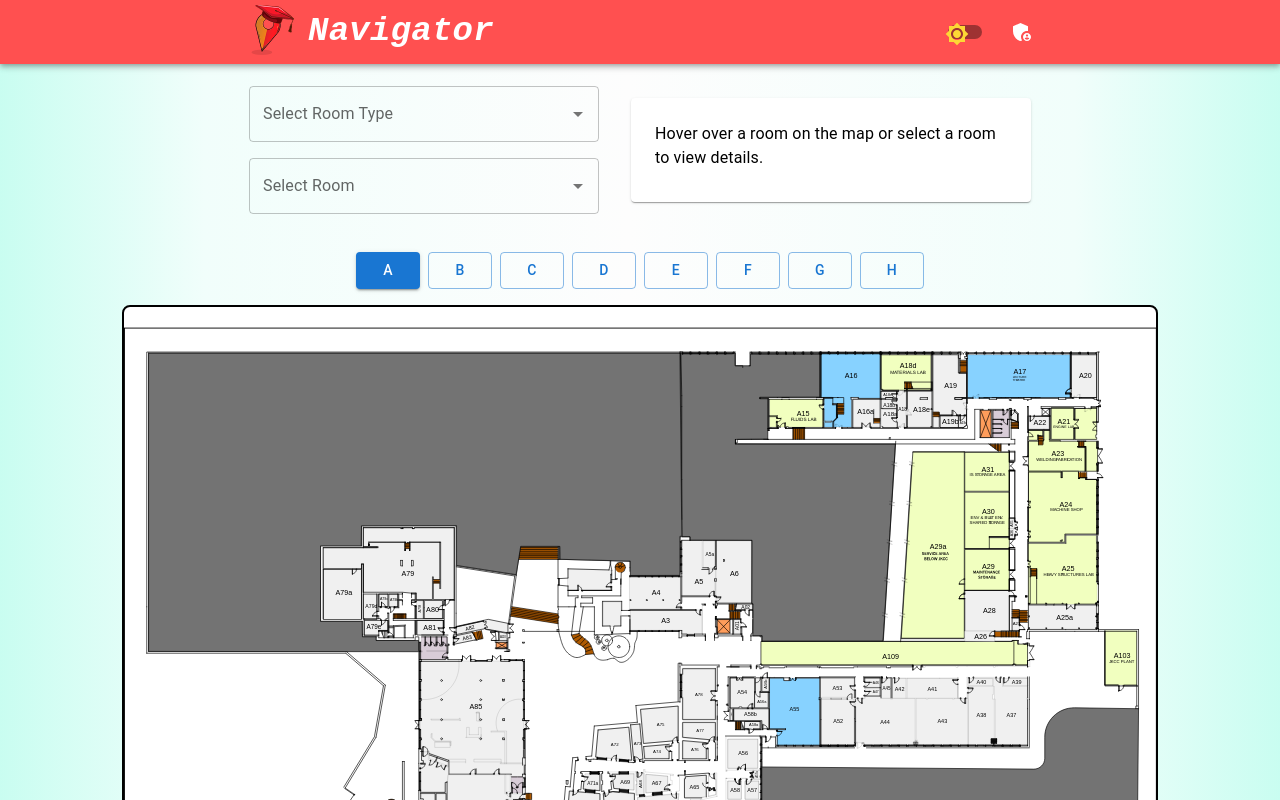
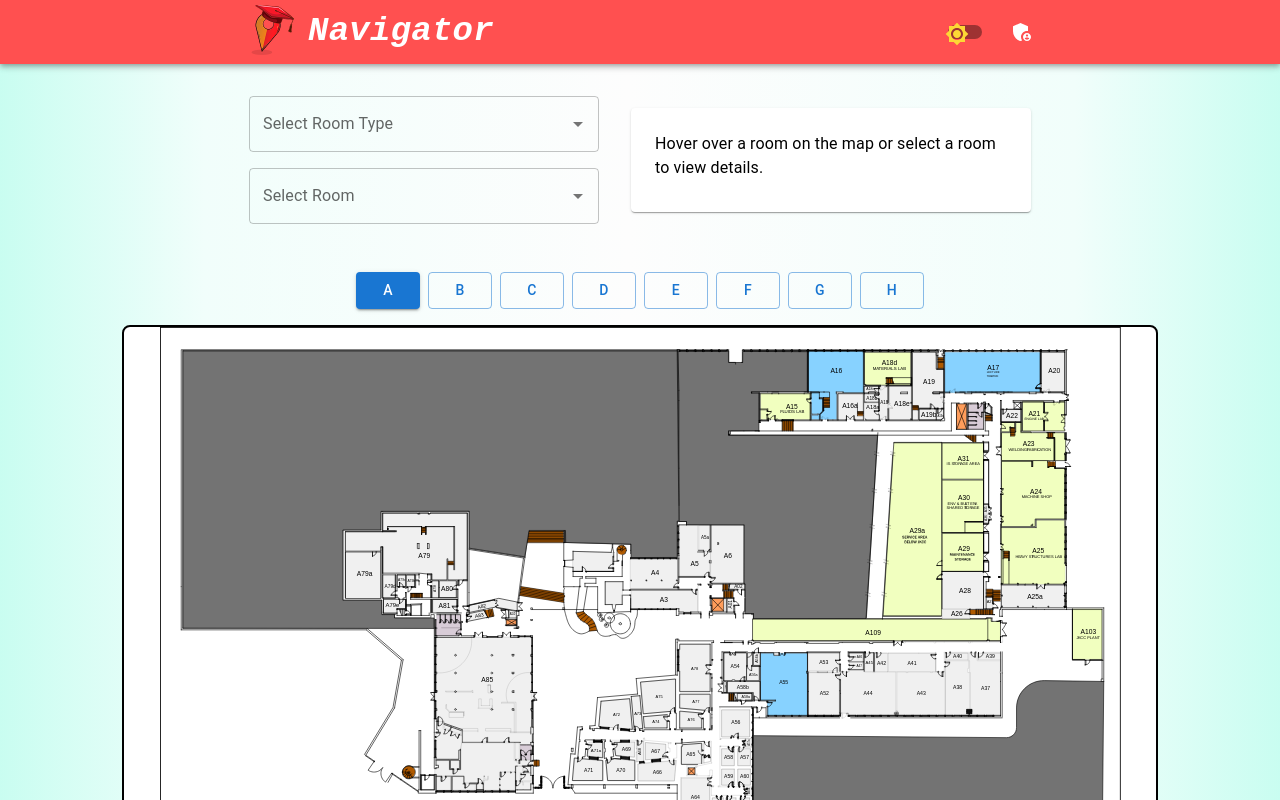
Before and after one commit to mayphyusinthant/Master_Project, a React (Vite) app in the folder Frontend/: page /plan-info in a window 1280 px wide. Shown: the top 800 px of the page. Built offline with nearby package versions, Linux system fonts and the light colour scheme; no server answers.

Commit message:
small scale changes

```diff
--- a/Frontend/src/components/InteractiveMap.jsx
+++ b/Frontend/src/components/InteractiveMap.jsx
@@ -221,7 +221,8 @@ function InteractiveMap({ map, scale = 1, roomData = [] ,selectedRoom, setSelect
         display: 'flex',
         justifyContent: 'center',
         alignItems: 'center',
-        mt: 2
+        mt: 2,
+        mb: 3,
       }}
     >
       {/* SVG Container - Fixed width container with responsive behavior */}
@@ -229,7 +230,7 @@ function InteractiveMap({ map, scale = 1, roomData = [] ,selectedRoom, setSelect
         sx={{
           width: '90%',
           maxWidth: '95%',
-          height: '75vh',
+          height: '65vh',
           aspectRatio: 'auto',
           border: '2px solid black',
           overflow: 'hidden',
--- a/Frontend/src/pages/PlanInfo.jsx
+++ b/Frontend/src/pages/PlanInfo.jsx
@@ -25,9 +25,9 @@ const floorMaps = {
   A: { map: floorA, scale: 1 },
   B: { map: floorB, scale: 1 },
   C: { map: floorC, scale: 1 },
-  D: { map: floorD, scale: 1.4 },
-  E: { map: floorE, scale: 1.4 },
-  F: { map: floorF, scale: 1.4 },
+  D: { map: floorD, scale: 1.5 },
+  E: { map: floorE, scale: 1.5 },
+  F: { map: floorF, scale: 1.5 },
   G: { map: floorG, scale: 1 },
   H: { map: floorH, scale: 1.1 },
 };
@@ -144,7 +144,7 @@ export const PlanInfo = () => {
         display="flex"
         flexDirection="column"
         gap={2}
-        sx={{ minHeight: 140 }}
+        sx={{ minHeight: 160 }}
       >
         <Autocomplete
           options={roomTypes}
```
